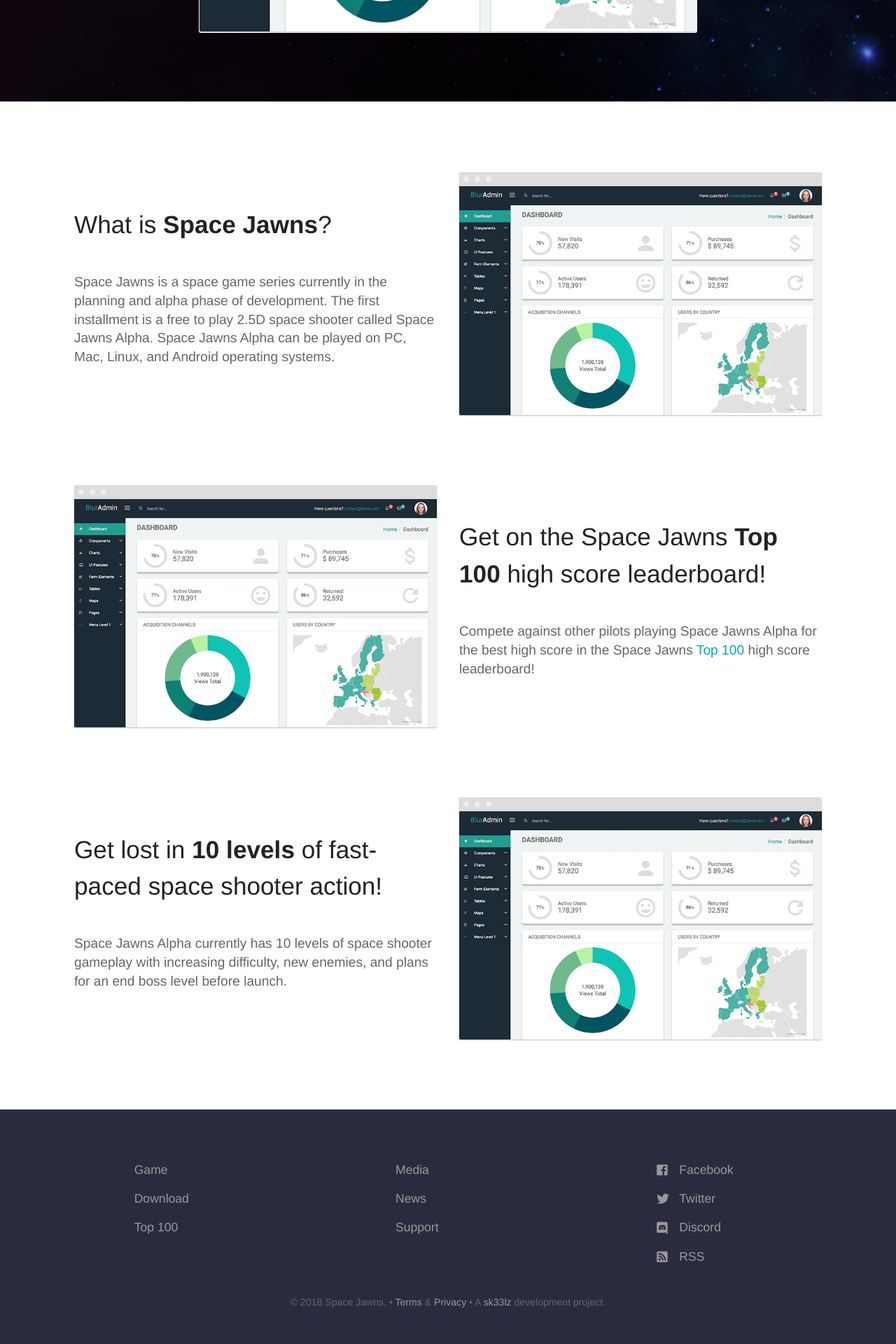
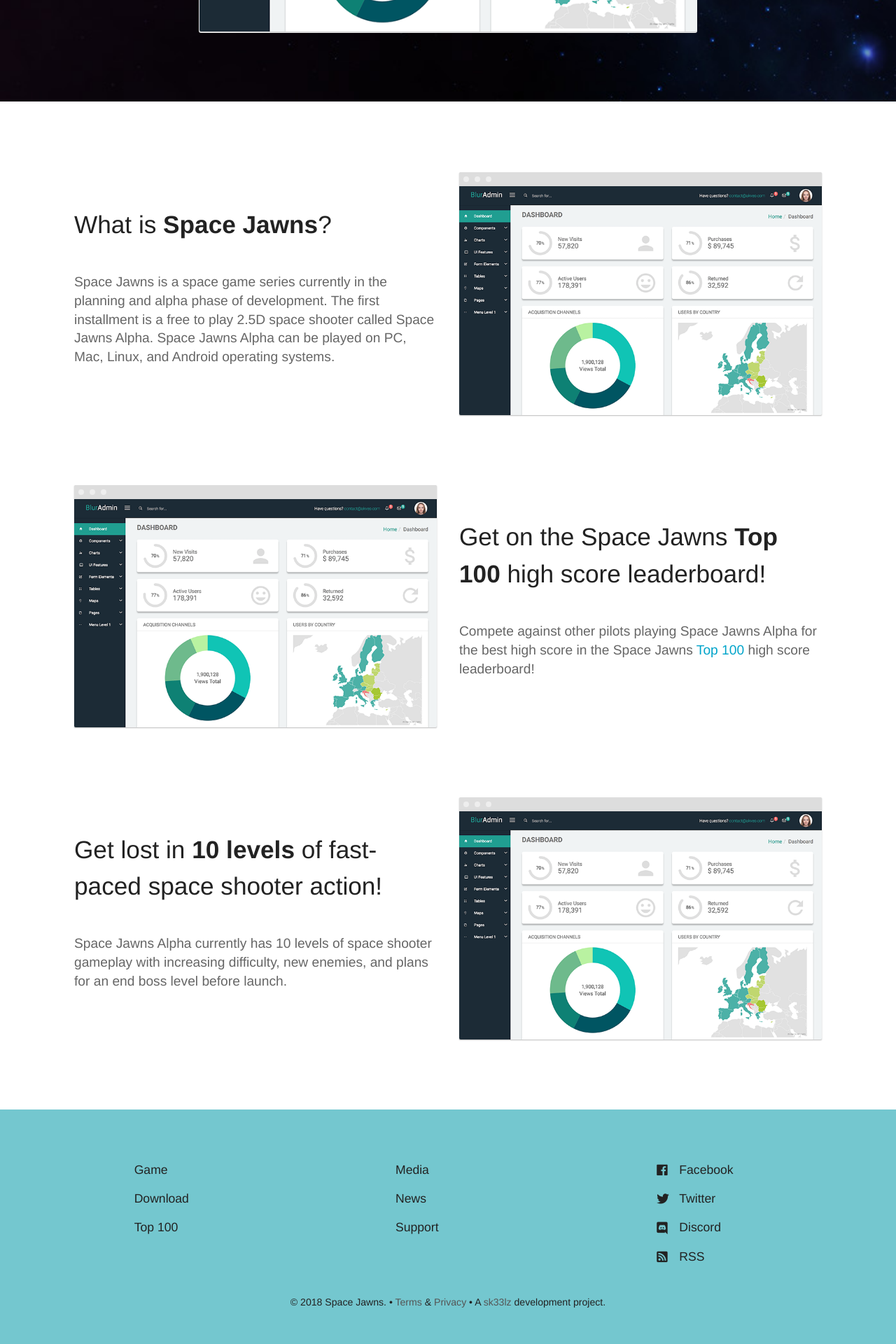
Before and after one commit to sk33lz/spacejawns, a Jekyll site: the page built from docs/index.html, in a window 1280 px wide. Shown: the part 933-2853 px from the top of the page at 70% size. Built offline with Jekyll 4.4.1, drawn with Linux system fonts in a browser that asks for light colours; nearby versions of some CDN libraries.

Commit message:
Fixing nav.

```diff
--- a/docs/_sass/footer.scss
+++ b/docs/_sass/footer.scss
@@ -70,12 +70,17 @@
 	padding: 50px 0 50px 0;
 	font-size: 1.1em;
 	position: relative;
-	background: #2b2b40;
+	background: rgba(141, 251, 255, .75);
 	color: #fff;
 
 	.copyright {
 		font-size: .8em;
 		margin: 0 auto;
+		color: #222;
+
+		a {
+			color: #555;
+		}
 
 		@media #{$tablet} {
 			text-align: center;
@@ -85,7 +90,7 @@
 
 	&,
 	a {
-		color: #999;
+		color: #222;
 	}
 
 	h2 {
```
Also changed, not shown: 1 other file.
